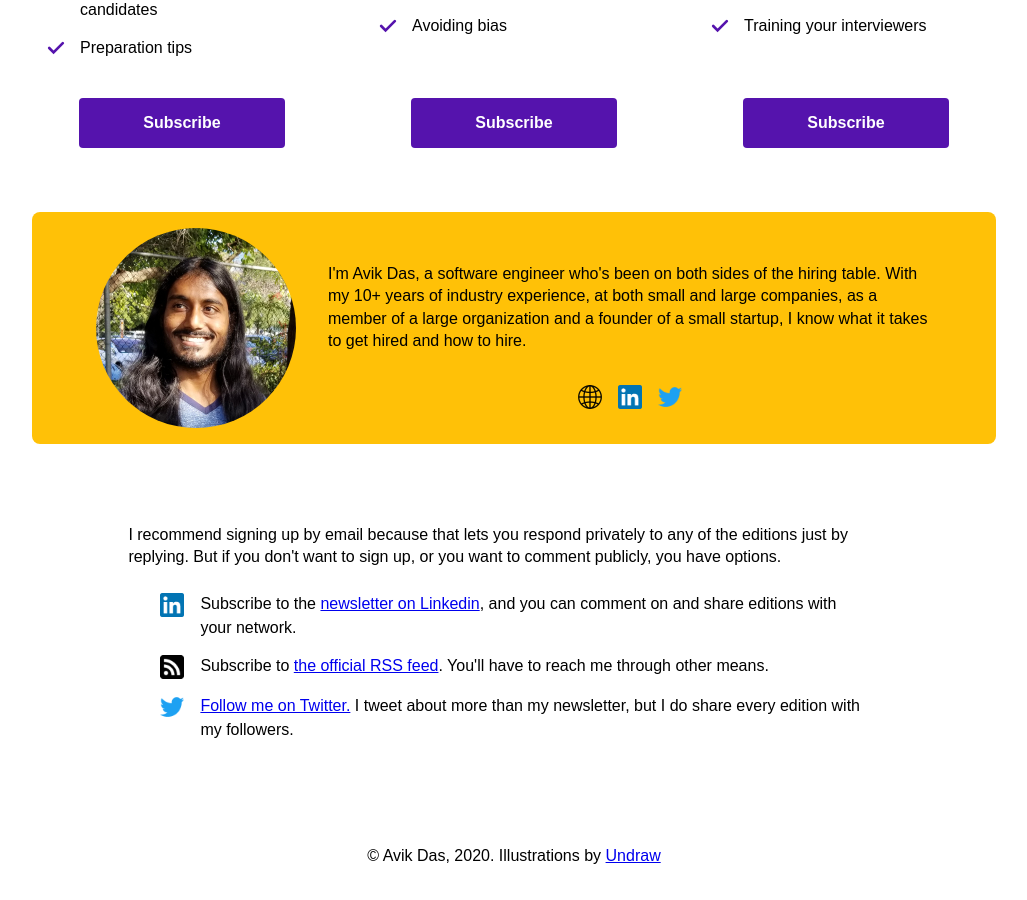
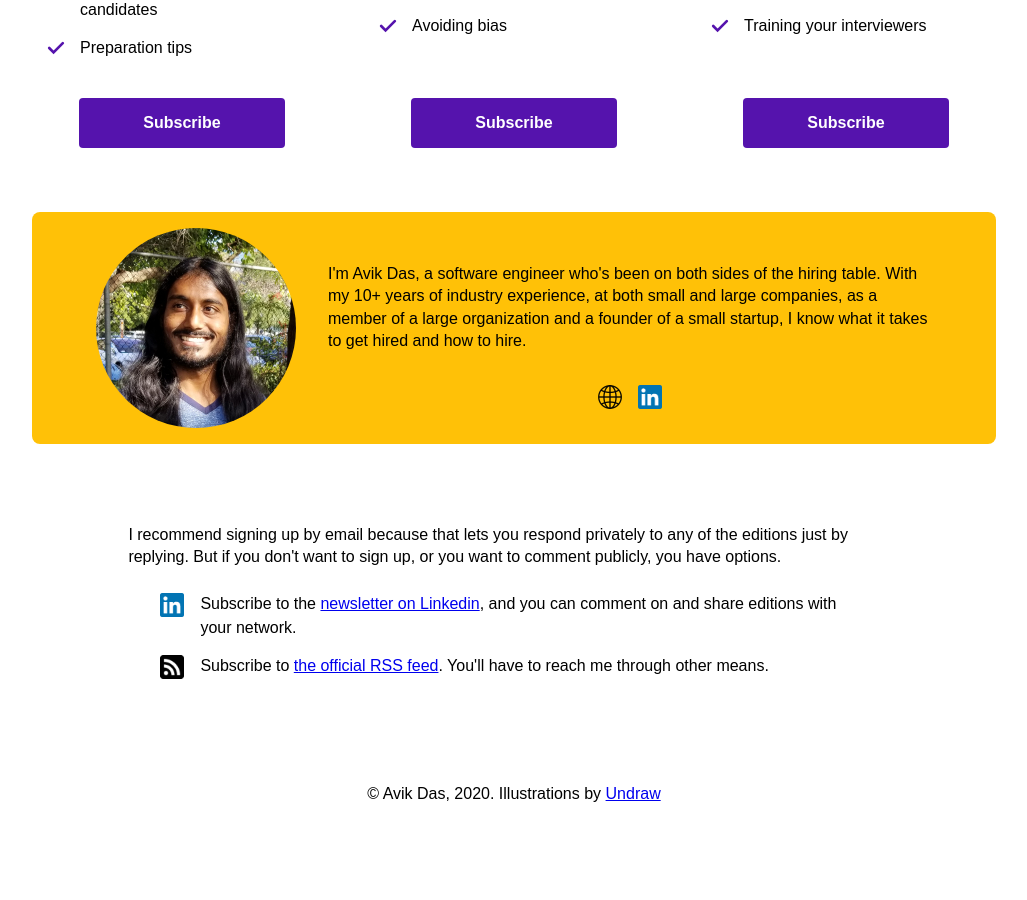
Before and after one commit to avik-das/hiringfor.tech, a Jekyll site: the page built from index.html, in a window 1280 px wide and 900 px high, scrolled down 820 px. Shown: the whole window, without its empty margins (126-1153 px from the left). Built offline with Jekyll 4.4.1, drawn with Linux system fonts in a browser that asks for light colours; after the commit the page ends 1657 px from its top, so only the background shows below that.

Commit message:
Remove references to Twitter

```diff
--- a/_config.yml
+++ b/_config.yml
@@ -6,7 +6,6 @@ author:
   name: Avik Das
   website: https://avikdas.com
   linkedin: https://linkedin.com/in/avikdas1990
-  twitter: https://twitter.com/the_avik_das
 
 plugins:
     - jekyll-feed
--- a/index.html
+++ b/index.html
@@ -76,7 +76,6 @@
       <ul id="me-social-media-links">
         <li><a href="{{ site.author.website }}"><img src="assets/images/logo-website.png" alt="Website" width="24" height="24" /></a></li>
         <li><a href="{{ site.author.linkedin }}"><img src="assets/images/logo-linkedin.png" alt="LinkedIn" width="24" height="24" /></a></li>
-        <li><a href="{{ site.author.twitter }}"><img src="assets/images/logo-twitter.png" alt="Twitter" width="24" height="24" /></a></li>
       </ul>
     </div>
   </div>
@@ -87,7 +86,6 @@
     <ul>
       <li><img src="assets/images/logo-linkedin.png" alt="" width="24" height="24" />Subscribe to the <a href="https://www.linkedin.com/newsletters/hiring-for-tech-6629823429996617728/">newsletter on Linkedin</a>, and you can comment on and share editions with your network.</li>
       <li><img src="assets/images/logo-rss.png" alt="" width="24" height="24" />Subscribe to <a href="/feed.xml">the official RSS feed</a>. You'll have to reach me through other means.</li>
-      <li><img src="assets/images/logo-twitter.png" alt="" width="24" height="24" /><a href="{{ site.author.twitter }}">Follow me on Twitter.</a> I tweet about more than my newsletter, but I do share every edition with my followers.</li>
     </ul>
   </div>
 
```
